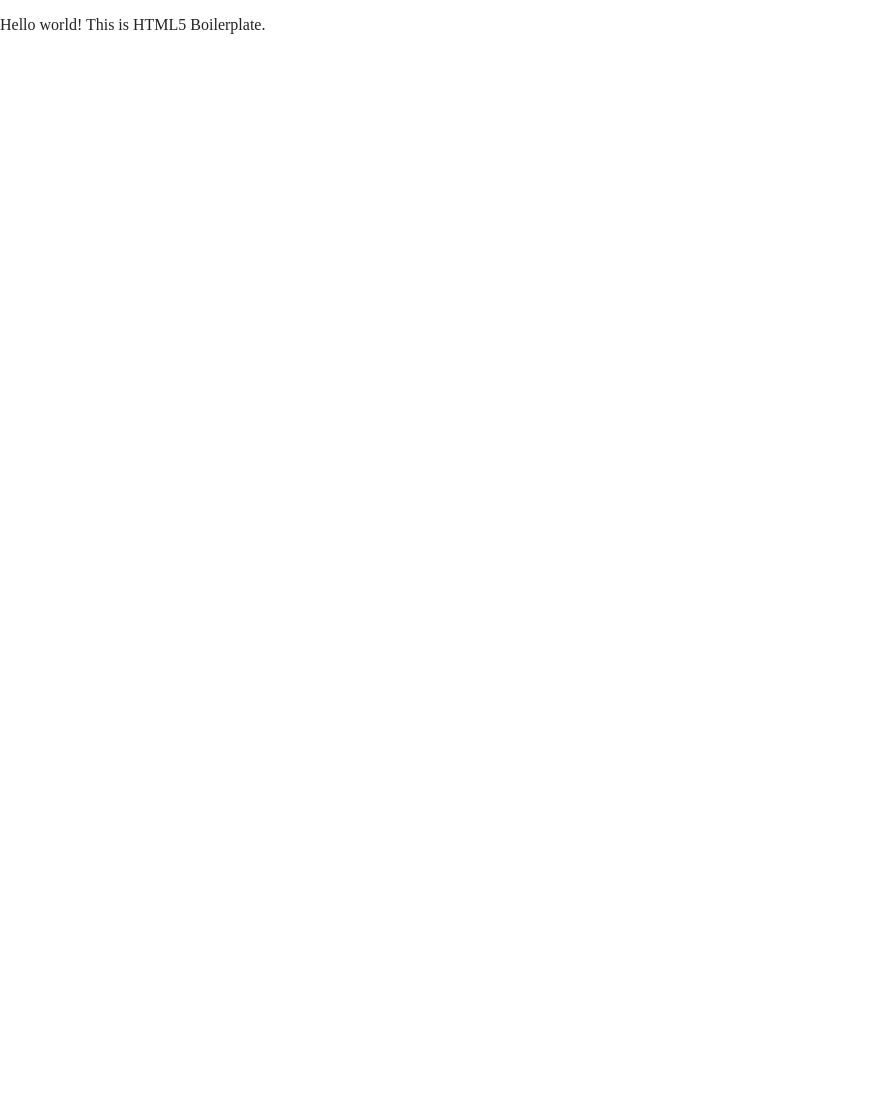
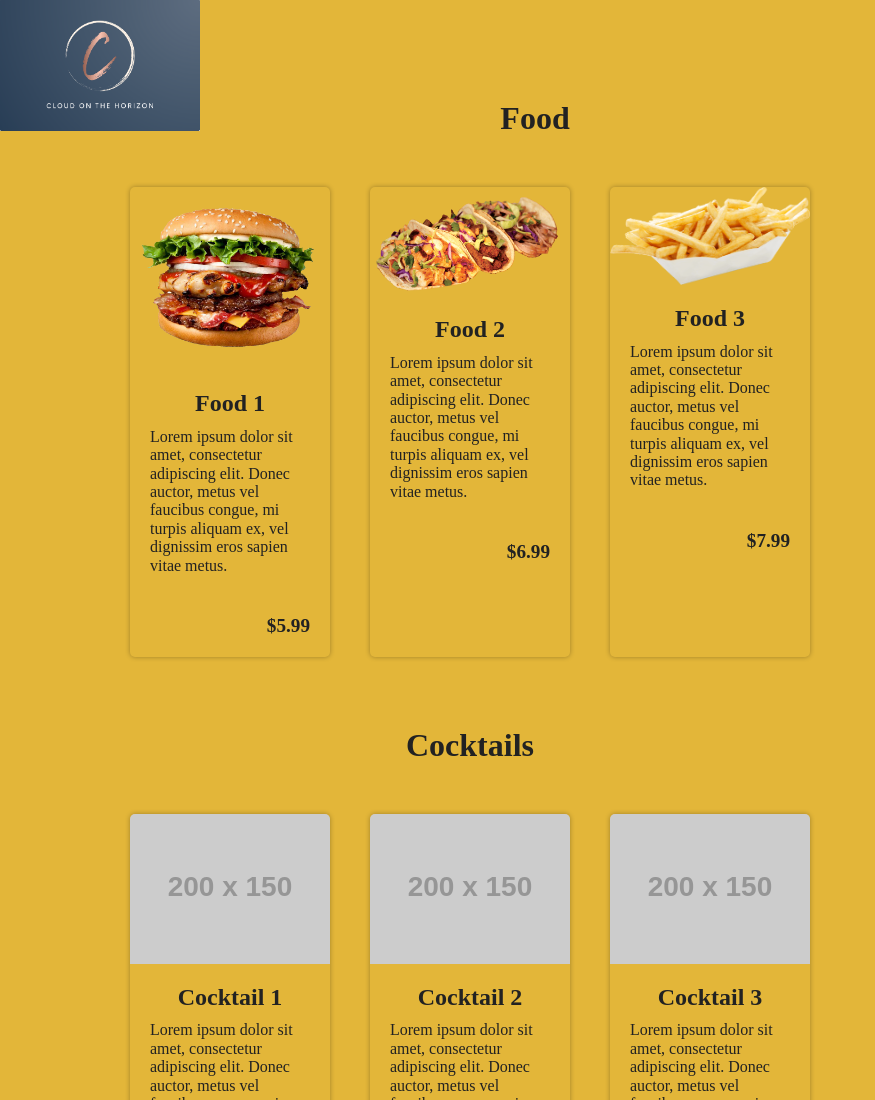
Before and after one commit to wshani/Cloud-on-the-horizon, a website built with Parcel: page index.html in a window 1280 px wide. Shown: the top 1100 px of the page, without its empty margins (0-875 px from the left). Before the commit the page ends 800 px from the top, so only its background shows below. Built offline with nearby package versions, Linux system fonts and the light colour scheme; placeholder pictures from the web are drawn by us.

Commit message:
added styles

```diff
--- a/css/main.css
+++ b/css/main.css
@@ -15,6 +15,8 @@
   color: #222;
   font-size: 1em;
   line-height: 1.4;
+  font-family: "Proxima Nova Regular";
+  background-color: #e3b639;
 }
 
 /*
@@ -260,3 +262,87 @@
     page-break-after: avoid;
   }
 }
+
+/*zzz*/
+
+body {
+  /*font-family: sans-serif;*/
+  margin: 0;
+}
+
+main {
+  display: flex;
+  flex-wrap: wrap;
+  justify-content: center;
+  align-items: flex-start;
+  padding: 50px;
+}
+
+.logo{
+  float: left;
+  margin-right: 10px;
+  width: 200px;
+  height: auto;
+}
+
+/* styles for box 1 */
+.box1{
+  margin: 0;
+  padding: 0;
+}
+
+.fit-image {
+  width: 100%;
+  height: auto;
+}
+
+section {
+  width: 100%;
+  max-width: 800px;
+  margin: 50px 20px;
+}
+
+h2 {
+  font-size: 2em;
+  text-align: center;
+  margin-bottom: 30px;
+}
+
+.cards {
+  display: flex;
+  flex-wrap: wrap;
+  justify-content: center;
+}
+
+.card {
+  display: flex;
+  flex-direction: column;
+  width: 200px;
+  margin: 20px;
+  box-shadow: 0px 0px 5px rgba(0, 0, 0, 0.3);
+  border-radius: 5px;
+  overflow: hidden;
+}
+
+.card img {
+  width: 100%;
+  height: auto;
+  object-fit: cover;
+}
+
+.card h3 {
+  font-size: 1.5em;
+  margin: 20px 20px 10px 20px;
+  text-align: center;
+}
+
+.card p {
+  margin: 0 20px 20px 20px;
+}
+
+.card span {
+  font-size: 1.2em;
+  font-weight: bold;
+  margin: 20px;
+  align-self: flex-end;
+}
--- a/index.html
+++ b/index.html
@@ -3,7 +3,7 @@
 
 <head>
   <meta charset="utf-8">
-  <title></title>
+  <title>Cloud on the Horizon</title>
   <meta name="description" content="">
   <meta name="viewport" content="width=device-width, initial-scale=1">
 
@@ -25,8 +25,93 @@
 <body>
 
   <!-- Add your site or application content here -->
-  <p>Hello world! This is HTML5 Boilerplate.</p>
-  <script src="js/vendor/modernizr-3.11.2.min.js"></script>
+
+  <div class="logo box1">
+    <img src="img/logo.png" alt="logo" class="fit-image">
+  </div>
+
+  <main>
+    <section>
+      <h2>Food</h2>
+      <div class="cards">
+        <div class="card">
+          <img src="img/burger.png" alt="Appetizer 1">
+          <h3>Food 1</h3>
+          <p>Lorem ipsum dolor sit amet, consectetur adipiscing elit. Donec auctor, metus vel faucibus congue, mi turpis aliquam ex, vel dignissim eros sapien vitae metus.</p>
+          <span>$5.99</span>
+        </div>
+        <div class="card">
+          <img src="img/tacos.png" alt="Appetizer 2">
+          <h3>Food 2</h3>
+          <p>Lorem ipsum dolor sit amet, consectetur adipiscing elit. Donec auctor, metus vel faucibus congue, mi turpis aliquam ex, vel dignissim eros sapien vitae metus.</p>
+          <span>$6.99</span>
+        </div>
+        <div class="card">
+          <img src="img/french_fries.png" alt="Appetizer 3">
+          <h3>Food 3</h3>
+          <p>Lorem ipsum dolor sit amet, consectetur adipiscing elit. Donec auctor, metus vel faucibus congue, mi turpis aliquam ex, vel dignissim eros sapien vitae metus.</p>
+          <span>$7.99</span>
+        </div>
+      </div>
+    </section>
+
+    <section>
+      <h2>Cocktails</h2>
+      <div class="cards">
+        <div class="card">
+          <img src="https://via.placeholder.com/200x150" alt="Main Course 1">
+          <h3>Cocktail 1</h3>
+          <p>Lorem ipsum dolor sit amet, consectetur adipiscing elit. Donec auctor, metus vel faucibus congue, mi turpis aliquam ex, vel dignissim eros sapien vitae metus.</p>
+          <span>$12.99</span>
+        </div>
+        <div class="card">
+          <img src="https://via.placeholder.com/200x150" alt="Main Course 2">
+          <h3>Cocktail 2</h3>
+          <p>Lorem ipsum dolor sit amet, consectetur adipiscing elit. Donec auctor, metus vel faucibus congue, mi turpis aliquam ex, vel dignissim eros sapien vitae metus.</p>
+          <span>$14.99</span>
+        </div>
+        <div class="card">
+          <img src="https://via.placeholder.com/200x150" alt="Main Course 3">
+          <h3>Cocktail 3</h3>
+          <p>Lorem ipsum dolor sit amet, consectetur adipiscing elit. Donec auctor, metus vel faucibus congue, mi turpis aliquam ex, vel dignissim eros sapien vitae metus.</p>
+          <span>$16.99</span>
+        </div>
+      </div>
+    </section>
+
+    <section>
+      <h2>Wines</h2>
+      <div class="cards">
+        <div class="card">
+          <img src="https://via.placeholder.com/200x150" alt="Dessert 1">
+          <h3>Wine 1
+          </h3>
+          <p>Lorem ipsum dolor sit amet, consectetur adipiscing elit. Donec auctor, metus vel faucibus congue, mi turpis aliquam ex, vel dignissim eros sapien vitae metus.</p>
+          <span>$6.99</span>
+        </div>
+        <div class="card">
+          <img src="https://via.placeholder.com/200x150" alt="Dessert 2">
+          <h3>Wine 2</h3>
+          <p>Lorem ipsum dolor sit amet, consectetur adipiscing elit. Donec auctor, metus vel faucibus congue, mi turpis aliquam ex, vel dignissim eros sapien vitae metus.</p>
+          <span>$7.99</span>
+        </div>
+        <div class="card">
+          <img src="https://via.placeholder.com/200x150" alt="Dessert 3">
+          <h3>Wine 3</h3>
+          <p>Lorem ipsum dolor sit amet, consectetur adipiscing elit. Donec auctor, metus vel faucibus congue, mi turpis aliquam ex, vel dignissim eros sapien vitae metus.</p>
+          <span>$8.99</span>
+        </div>
+      </div>
+    </section>
+  </main>
+
+
+
+
+
+
+
+            <script src="js/vendor/modernizr-3.11.2.min.js"></script>
   <script src="js/plugins.js"></script>
   <script src="js/main.js"></script>
 
```
Also changed, not shown: img/burger.png (added), img/french_fries.png (added), img/logo.png (added), img/tacos.png (added).
